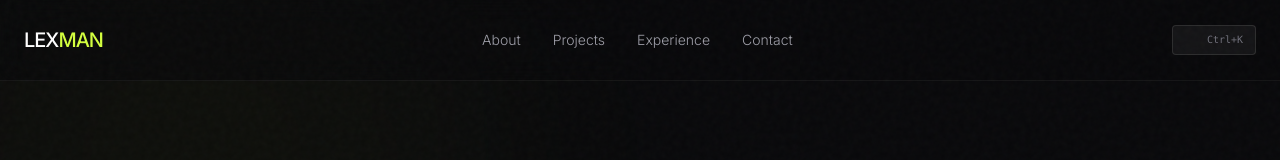
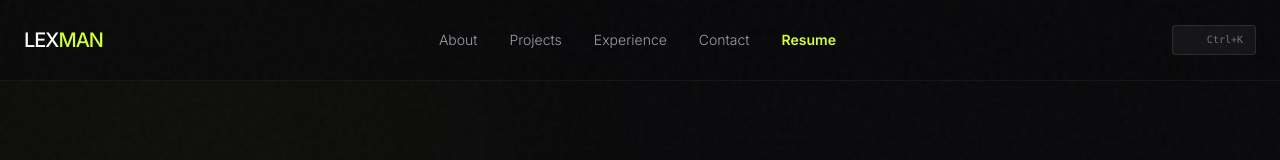
Before and after one commit to lexmanthefirst/lexmanthefirstv2, a React (Vite) app: page / in a window 1280 px wide. Shown: the top 160 px of the page. Built offline with nearby package versions, Linux system fonts and the light colour scheme; some icons are missing.

Commit message:
Add resume

```diff
--- a/src/components/Navbar.tsx
+++ b/src/components/Navbar.tsx
@@ -34,6 +34,15 @@ export const Navbar: React.FC = () => {
             <a href="#projects" className="hover:text-white transition-colors">Projects</a>
             <a href="#experience" className="hover:text-white transition-colors">Experience</a>
             <a href="#contact" className="hover:text-white transition-colors">Contact</a>
+            <a
+              href="/Alex-Okhitoya-AI-Engineer.pdf"
+              download="Alex-Okhitoya-AI-Engineer.pdf"
+              target="_blank"
+              rel="noopener noreferrer"
+              className="text-lime-400 hover:text-lime-350 transition-colors font-semibold"
+            >
+              Resume
+            </a>
           </div>
 
           {/* CTA / Actions */}
@@ -85,9 +94,19 @@ export const Navbar: React.FC = () => {
             <a
               href="#contact"
               onClick={() => setIsOpen(false)}
-              className="hover:text-white transition-colors py-2 block"
+              className="hover:text-white transition-colors py-2 border-b border-white/5 block"
             >
               Contact
+            </a>
+            <a
+              href="/Alex-Okhitoya-AI-Engineer.pdf"
+              download="Alex-Okhitoya-AI-Engineer.pdf"
+              target="_blank"
+              rel="noopener noreferrer"
+              onClick={() => setIsOpen(false)}
+              className="text-lime-400 hover:text-lime-300 transition-colors py-2 block font-semibold"
+            >
+              Resume
             </a>
           </div>
         )}
```
Also changed, not shown: 1 other file (tests, documents, lock files or other folders).
